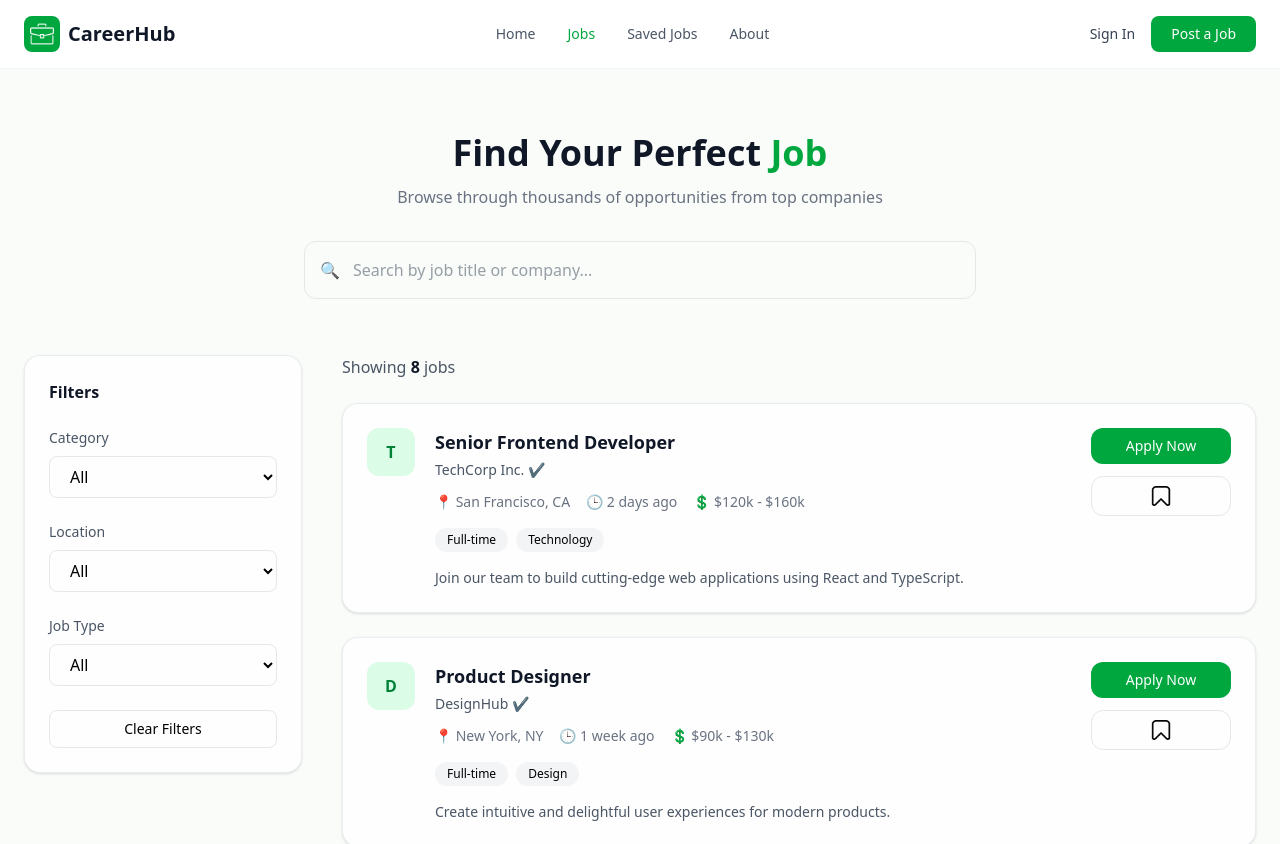
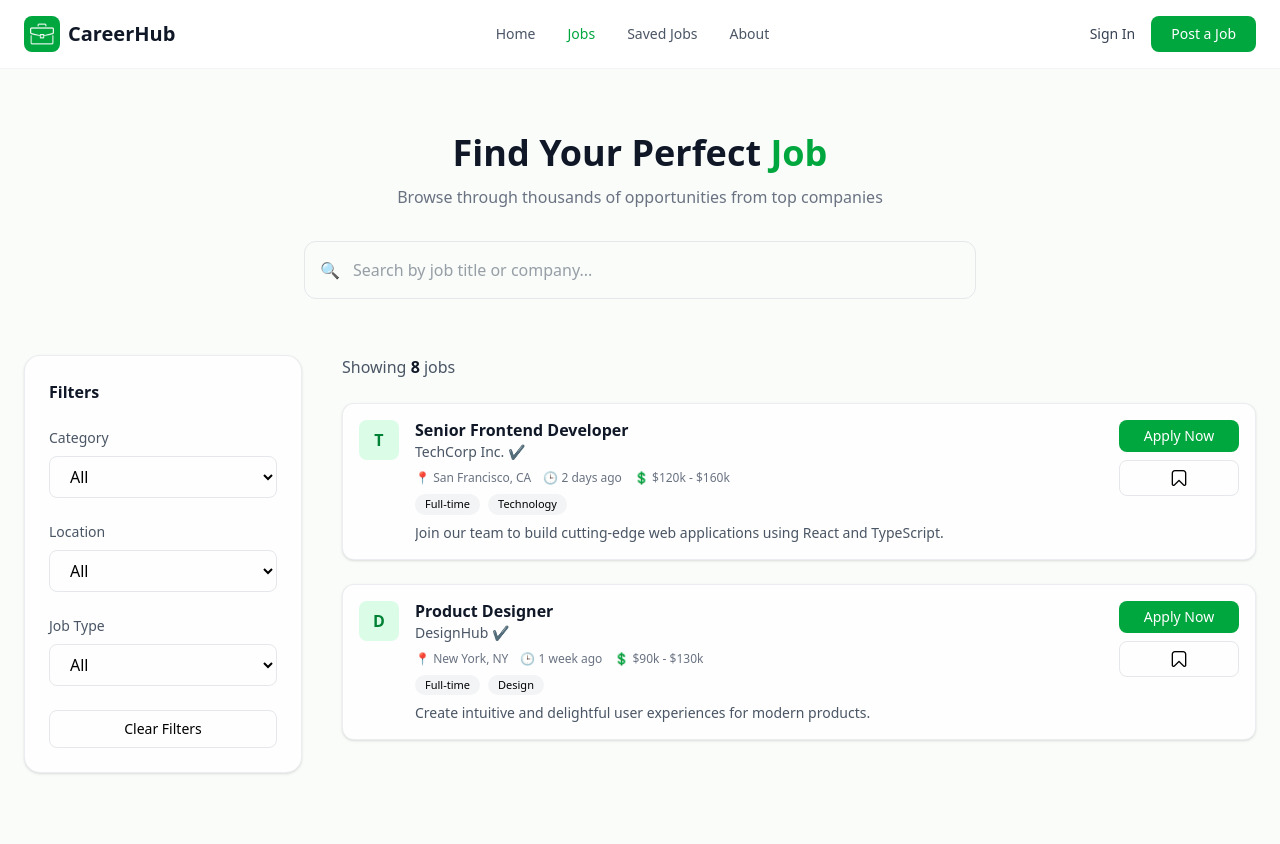
Before and after one commit to AliJoshan/CareerHub, a React (Vite) app: page /jobs in a window 1280 px wide. Shown: the top 844 px of the page. Built offline with nearby package versions, Linux system fonts and the light colour scheme.

Commit message:
Fix job card size

```diff
--- a/src/components/jobs/JobCard.tsx
+++ b/src/components/jobs/JobCard.tsx
@@ -20,50 +20,67 @@ function JobCard({
     description,
 }: JobCardProps) {
     return (
-        <div className="bg-[#fdfefd] rounded-2xl border border-gray-200/70 p-6 flex justify-between gap-6 shadow-sm transition-all duration-300 hover:shadow-xl hover:-translate-y-[1px]">
-
-            <div className="flex gap-5">
-                <div className="w-12 h-12 rounded-xl bg-green-100 text-green-700 font-bold flex items-center justify-center">
+        <div
+            className="
+        bg-[#fdfefd]
+        rounded-xl
+        border border-gray-200/70
+        p-4
+        flex justify-between gap-5
+        shadow-sm
+        transition-all duration-300
+        hover:shadow-lg
+      "
+        >
+            {/* LEFT */}
+            <div className="flex gap-4">
+                <div className="w-10 h-10 rounded-lg bg-green-100 text-green-700 font-semibold flex items-center justify-center">
                     {letter}
                 </div>
 
                 <div>
-                    <h3 className="text-lg font-semibold text-gray-900">{title}</h3>
+                    <h3 className="text-base font-semibold text-gray-900 leading-tight">
+                        {title}
+                    </h3>
 
-                    <p className="text-sm text-gray-600 mt-1">
+                    <p className="text-sm text-gray-600 mt-0.5">
                         {company} <span className="text-green-500">✔</span>
                     </p>
 
-                    <div className="flex flex-wrap gap-4 text-sm text-gray-500 mt-3">
+                    <div className="flex flex-wrap gap-3 text-xs text-gray-500 mt-2">
                         <span>📍 {location}</span>
                         <span>🕒 {time}</span>
                         <span>💲 {salary}</span>
                     </div>
 
-                    <div className="flex gap-2 mt-4">
+                    <div className="flex gap-2 mt-2">
                         {tags.map((tag) => (
-                            <span key={tag} className="text-xs bg-gray-100 px-3 py-1 rounded-full">
+                            <span
+                                key={tag}
+                                className="text-[11px] bg-gray-100 px-2.5 py-0.5 rounded-full"
+                            >
                                 {tag}
                             </span>
                         ))}
                     </div>
 
-                    <p className="text-gray-600 mt-4 text-sm max-w-xl">{description}</p>
+                    <p className="text-sm text-gray-600 mt-2 max-w-xl line-clamp-2">
+                        {description}
+                    </p>
                 </div>
             </div>
 
-            <div className="flex flex-col items-end gap-3">
-                {/* Apply button */}
+            {/* RIGHT */}
+            <div className="flex flex-col items-end gap-2">
                 <button
                     className="
-      w-[140px]
+            w-[120px]
             bg-green-600
             text-white
-      py-2
-      rounded-xl
+            py-1.5
+            rounded-lg
             text-sm
             font-medium
-      text-center
             hover:bg-green-600
             transition
           "
@@ -71,13 +88,12 @@ function JobCard({
                     Apply Now
                 </button>
 
-                {/* Bookmark button */}
                 <button
                     className="
-      w-[140px]
-      h-10
+            w-[120px]
+            h-9
             border border-gray-200
-      rounded-xl
+            rounded-lg
             flex items-center justify-center
             hover:bg-gray-50
             transition
@@ -86,7 +102,7 @@ function JobCard({
                     <img
                         src="/icons/bookmark.png"
                         alt="Save job"
-                        className="w-5 h-5 object-contain"
+                        className="w-4 h-4 object-contain"
                     />
                 </button>
             </div>
```
Lines whose indentation alone changed are shown as unchanged.
